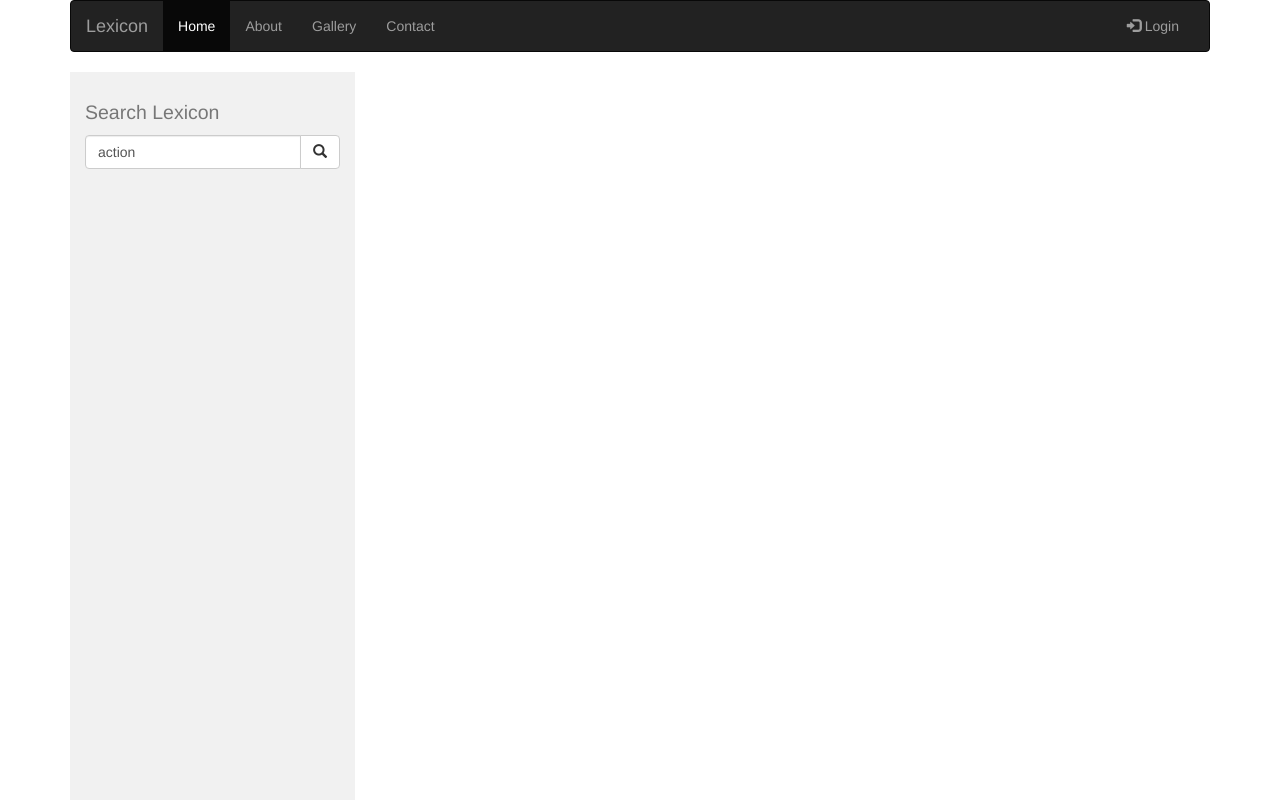
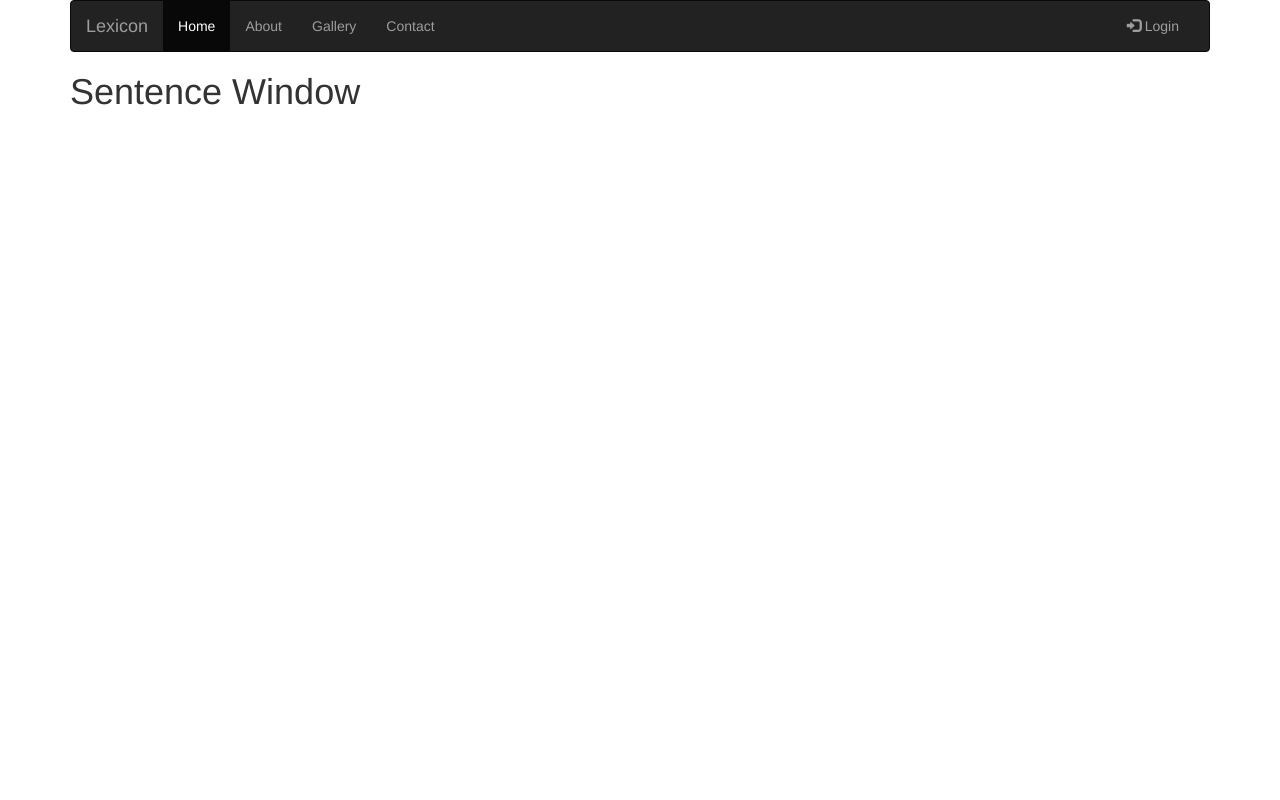
Before and after one commit to andytrandaoanh/lexicon-portal-v5, a React app: page /sentence in a window 1280 px wide. Shown: the top 800 px of the page. Built offline with nearby package versions, Linux system fonts and the light colour scheme.

Commit message:
add ReactJS routing to project

```diff
--- a/src/components/App.jsx
+++ b/src/components/App.jsx
@@ -1,16 +1,24 @@
 import React from 'react';
+import { BrowserRouter, Route, Switch, Link } from 'react-router-dom'
 import '../style.css';
 import TopNavigation from './TopNavigation.jsx';
 import MainWindow from './MainWindow.jsx';
-
-
+import BookWindow from './BookWindow.jsx';
+import SentenceWindow from './SentenceWindow.jsx';
 
 
 function App () {
 	return (
 		<div className = "App">
-    		<TopNavigation />
-		    <MainWindow />
+			<BrowserRouter>
+	    		<TopNavigation />
+	    		<Switch>
+		    		<Route path="/" exact component={MainWindow} />
+		    		<Route path="/book" component={BookWindow} />
+		    		<Route path="/sentence" component={SentenceWindow} />
+			    </Switch>
+
+		    </BrowserRouter>
 
     	</div>
 	)
--- /dev/null
+++ b/src/components/BookWindow.jsx
@@ -0,0 +1,12 @@
+import React from 'react';
+
+
+class BookWindow extends React.Component {
+
+  	render() {
+
+  		return (<h1>Book Window</h1>)
+	}
+}
+
+export default BookWindow;
--- /dev/null
+++ b/src/components/SentenceWindow.jsx
@@ -0,0 +1,13 @@
+import React from 'react';
+
+
+class SentenceWindow extends React.Component {
+
+  render() {
+
+  	return (<h1>Sentence Window</h1>)
+	}
+}
+
+
+export default SentenceWindow;
--- a/webpack.config.js
+++ b/webpack.config.js
@@ -3,6 +3,7 @@ const htmlPlugin = require('html-webpack-plugin');
 module.exports = {
     entry: path.join(__dirname, '/src/index.js'),
     output: {
+
         filename: 'bundle.js',
         path: path.join(__dirname, '/dist'),
         chunkFilename: '[name].js'
@@ -10,7 +11,10 @@ module.exports = {
     },
 
     devServer: {
-      port: 3000
+      port: 3000,
+      historyApiFallback: true,
+      contentBase: './',
+      hot: true
     },
 
     module:{
```
